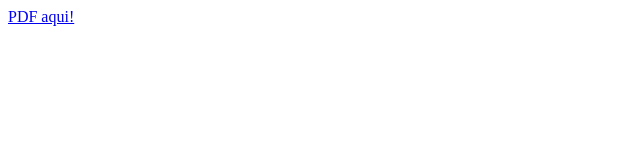
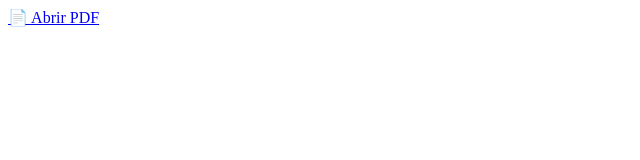
Before and after one commit to TREMBOLIZADOR/project, a plain HTML site: page index.html in a window 1280 px wide. Shown: the full height of the page, 0-640 px from the left. Drawn offline with Linux system fonts and the light colour scheme.

Commit message:
Update index.html

```diff
--- a/index.html
+++ b/index.html
@@ -6,6 +6,7 @@
     <title>teste</title>
 </head>
 <body>
-    <a href="/pdf.pdf" target="_blank">PDF aqui!</a>
+    <a href="/pdf.pdf" target="_blank">📄 Abrir PDF</a>
+
 </body>
 </html>
```
